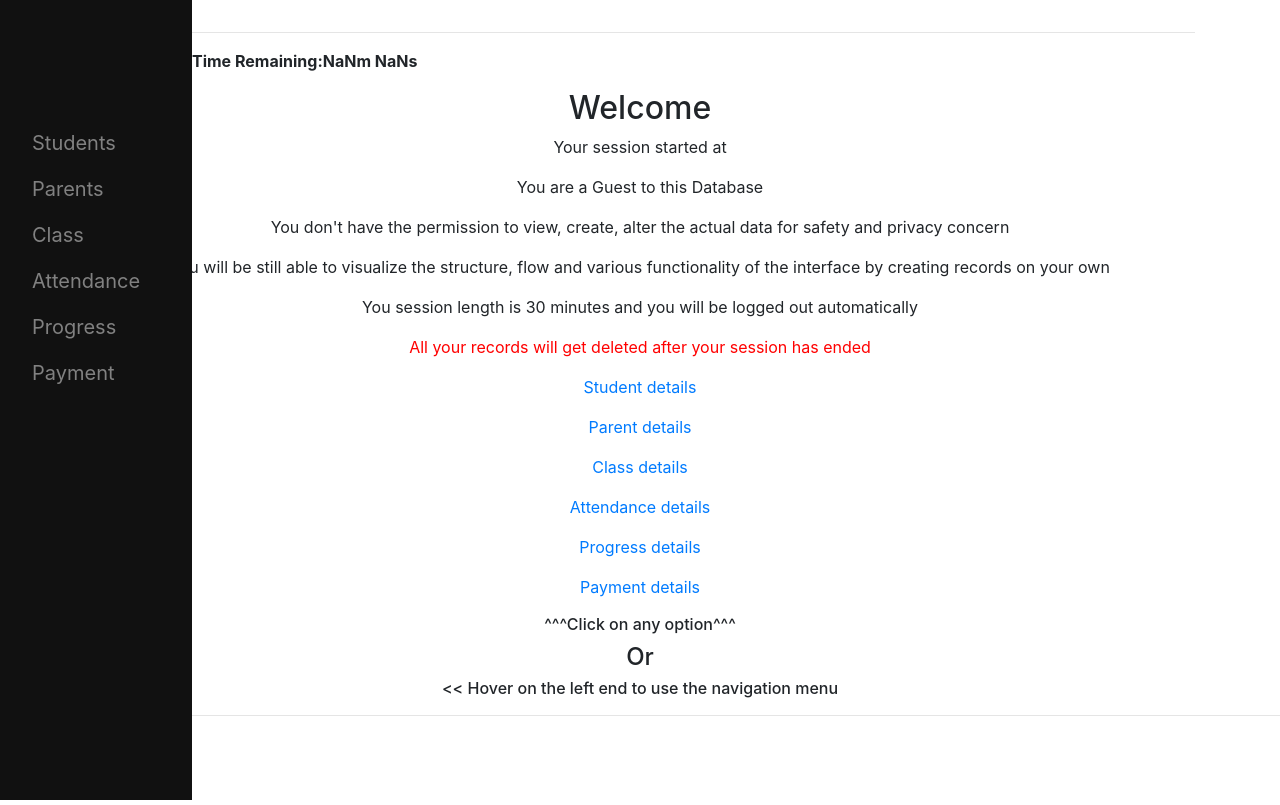
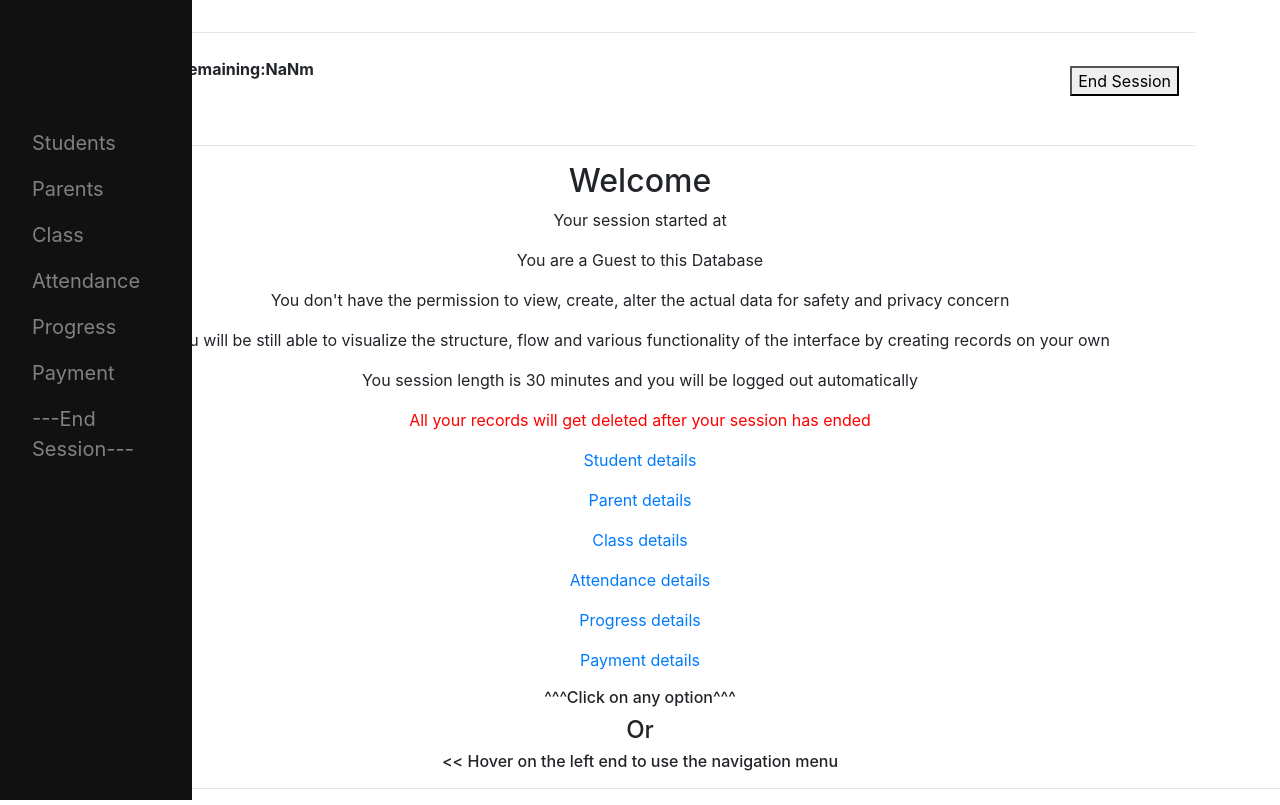
Before and after one commit to rajocular/MartialArtsClub, a Django app: page /admin_home in a window 1280 px wide. Run offline with Django 3.2, Linux system fonts and the light colour scheme; some libraries are stand-ins or nearby versions.

Commit message:
home_page.html updated

```diff
--- a/karate/templates/karate/home_page.html
+++ b/karate/templates/karate/home_page.html
@@ -3,7 +3,13 @@
 
 {% block session_block %}
     {% if not request.user.is_authenticated %}
-        <p style="margin-left: 15%" id="session"></p>
+        <div class="container">
+            <ul class="navbar">
+                     <li class="nav"><p style="margin-left: 15%" id="session"></p></li>
+                     <li class="nav"><p><a href="{% url 'karate:session_expired' %}"><button type="button">End Session</button> </a></p></li>
+            </ul>
+            <hr>
+        </div>
         <script>
         function countdown(){
             let time_c = "{{ start_time }}";
@@ -55,8 +61,7 @@
     {% endblock %}
     <div class="sidebar">
         {% if request.user.is_authenticated %}
-        <a href="{% url 'karate:admin_home' %}">Home</a>
-        {% else %}
+            <a href="{% url 'karate:admin_home' %}">Home</a>
         {% endif %}
         <a href="{% url 'karate:student_details' %}">Students</a>
         <a href="{% url 'karate:parent_details' %}">Parents</a>
@@ -64,6 +69,9 @@
         <a href="{% url 'karate:attendance_details' %}">Attendance</a>
         <a href="{% url 'karate:progress_details' %}">Progress</a>
         <a href="{% url 'karate:payment_details' %}">Payment</a>
+        {% if not request.user.is_authenticated %}
+            <a href="{% url 'karate:session_expired' %}">---End Session---</a>
+        {% endif %}
     </div>
     <div class="content">
        {% block content %} {% endblock %}
```
